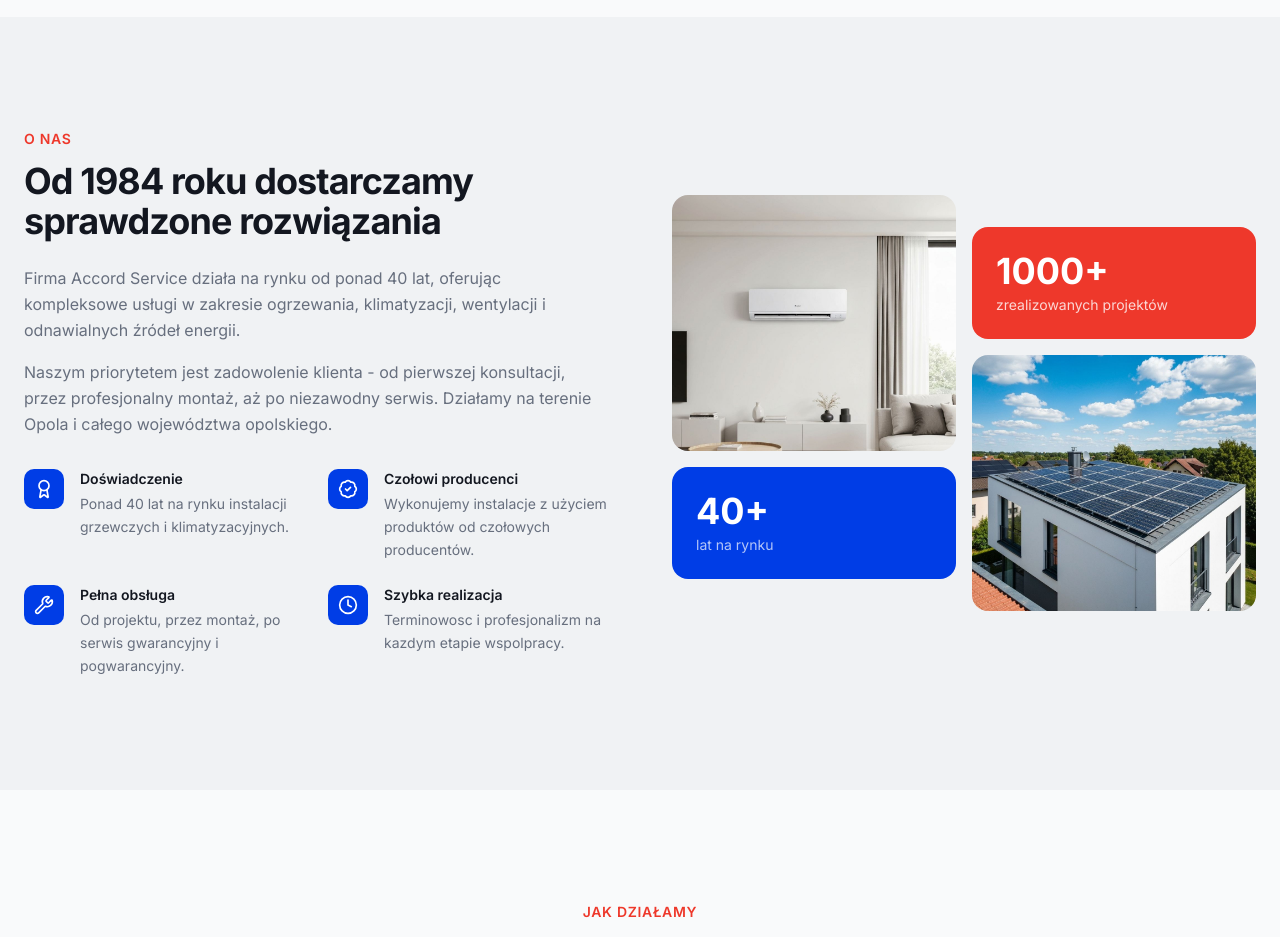
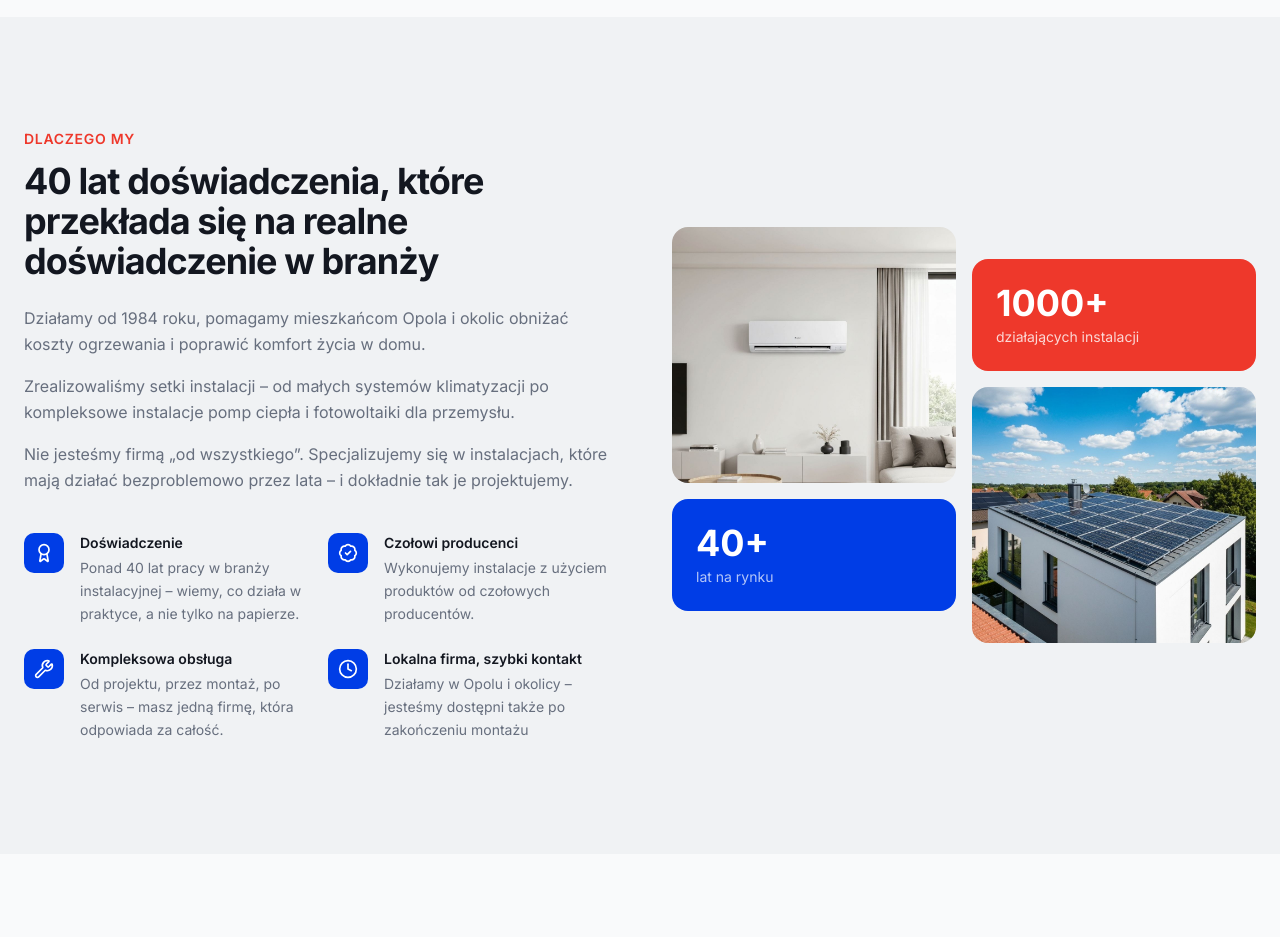
Before and after one commit to ovezthaking/Accord-Services, a Next.js app in the folder frontend/: page / in a window 1280 px wide. Shown: the part 1980-2917 px from the top of the page. Built offline with nearby package versions, Linux system fonts and the light colour scheme; no server answers.

Commit message:
About section text updating

```diff
--- a/frontend/components/AboutSection.tsx
+++ b/frontend/components/AboutSection.tsx
@@ -7,7 +7,7 @@ const higlights: highlightsArrayType = [
     {
         icon: Award,
         title: 'Doświadczenie',
-        description: 'Ponad 40 lat na rynku instalacji grzewczych i klimatyzacyjnych.'
+        description: 'Ponad 40 lat pracy w branży instalacyjnej – wiemy, co działa w praktyce, a nie tylko na papierze.'
     },
     {
         icon: LucideBadgeCheck,
@@ -16,13 +16,13 @@ const higlights: highlightsArrayType = [
     },
     {
         icon: Wrench,
-        title: "Pełna obsługa",
-        description: "Od projektu, przez montaż, po serwis gwarancyjny i pogwarancyjny.",
+        title: "Kompleksowa obsługa",
+        description: "Od projektu, przez montaż, po serwis – masz jedną firmę, która odpowiada za całość.",
     },
     {
         icon: Clock,
-        title: "Szybka realizacja",
-        description: "Terminowosc i profesjonalizm na kazdym etapie wspolpracy.",
+        title: "Lokalna firma, szybki kontakt",
+        description: "Działamy w Opolu i okolicy – jesteśmy dostępni także po zakończeniu montażu",
     },
 ]
 
@@ -33,17 +33,18 @@ export default function AboutSection() {
                 <div className="grid items-center gap-16 lg:grid-cols-2">
                         {/* Text */}
                         <div>
-                            <p className="mb-3 text-sm font-semibold uppercase tracking-wider text-accent">O nas</p>
+                            <p className="mb-3 text-sm font-semibold uppercase tracking-wider text-accent">Dlaczego my</p>
                             <h2 className="mb-6 text-3xl font-bold tracking-tight text-foreground md:text-4xl">
-                                Od 1984 roku dostarczamy sprawdzone rozwiązania
+                                40 lat doświadczenia, które przekłada się na realne doświadczenie w branży
                             </h2>
                             <p className="mb-4 leading-relaxed text-muted-foreground">
-                                Firma Accord Service działa na rynku od ponad 40 lat,
-                                oferując kompleksowe usługi w zakresie ogrzewania,
-                                klimatyzacji, wentylacji i odnawialnych źródeł energii.
+                                Działamy od 1984 roku, pomagamy mieszkańcom Opola i okolic obniżać koszty ogrzewania i poprawić komfort życia w domu.
                             </p>
-                            <p className="mb-8 leading-relaxed text-muted-foreground">
-                                Naszym priorytetem jest zadowolenie klienta - od pierwszej konsultacji, przez profesjonalny montaż, aż po niezawodny serwis. Działamy na terenie Opola i całego województwa opolskiego.
+                            <p className="mb-4 leading-relaxed text-muted-foreground">
+                                Zrealizowaliśmy setki instalacji – od małych systemów klimatyzacji po kompleksowe instalacje pomp ciepła i fotowoltaiki dla przemysłu.
+                            </p>
+                            <p className="mb-10 leading-relaxed text-muted-foreground">
+                                Nie jesteśmy firmą „od wszystkiego”. Specjalizujemy się w instalacjach, które mają działać bezproblemowo przez lata – i dokładnie tak je projektujemy.
                             </p>
 
 
@@ -91,7 +92,7 @@ export default function AboutSection() {
                                         <div className="text-4xl font-bold text-accent-foreground">
                                             {statsArray.find(item => item.label === 'realizacji')?.value}
                                         </div>
-                                        <div className="mt-1 text-sm text-accent-foreground/80">zrealizowanych projektów</div>
+                                        <div className="mt-1 text-sm text-accent-foreground/80">działających instalacji</div>
                                     </div>
                                     <div className="overflow-hidden rounded-2xl">
                                         <Image
```
